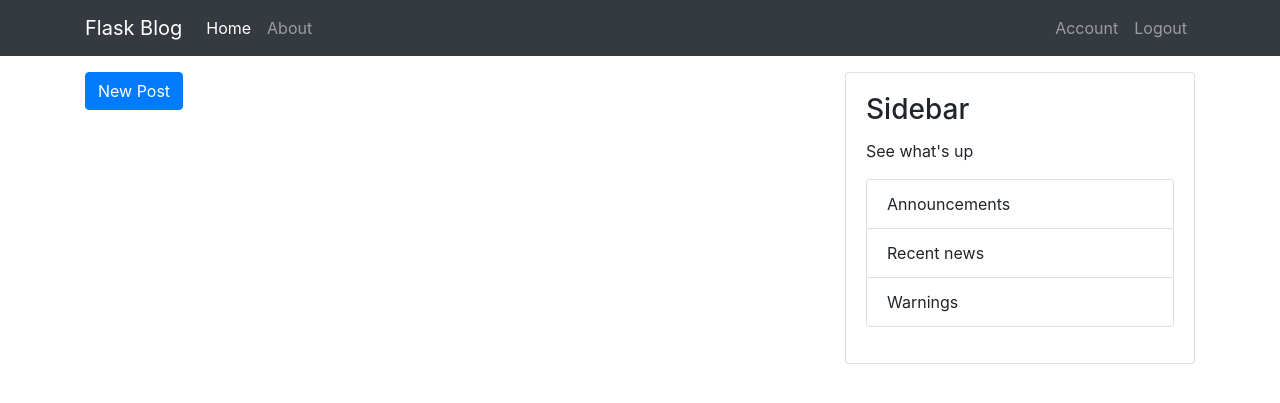
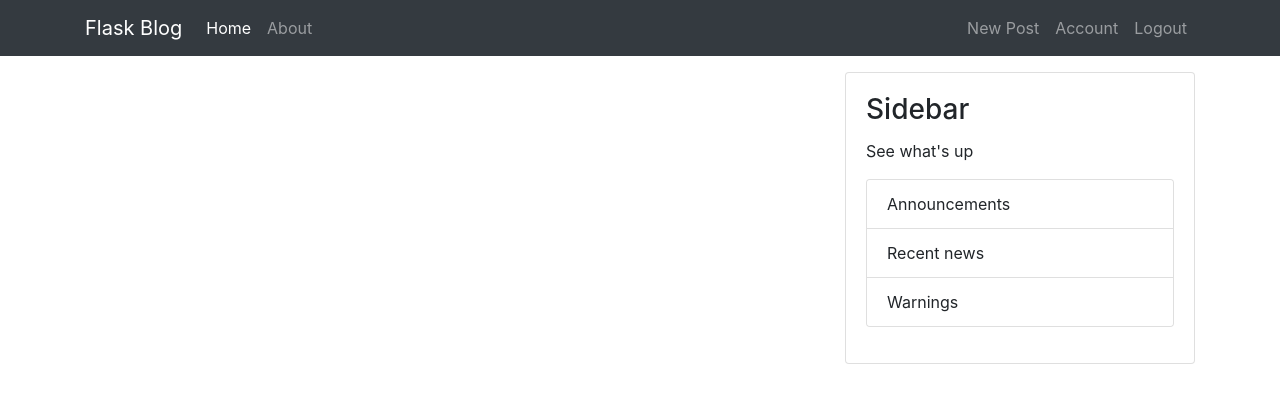
Before and after one commit to luciancic/flaskblog, a Flask app: page / in a window 1280 px wide. Shown: the top 403 px of the page. Run offline with Flask 2, Linux system fonts and the light colour scheme; the visitor is signed in with stand-in values (Sample User, id 1); data that the repository does not hold is empty; some libraries are stand-ins or nearby versions.

Commit message:
move new post link into header

```diff
--- a/flaskblog/templates/base.html
+++ b/flaskblog/templates/base.html
@@ -37,6 +37,7 @@
             <div class="collapse navbar-collapse" id="navbarSupportedContent">
                 <div class="nav navbar-nav ml-auto">
                     {% if current_user.is_authenticated %}
+                        <a class="nav-item nav-link" href="{{ url_for('new_post') }}">New Post</a>
                         <a class="nav-item nav-link {% if active_page == 'account' %} active {% endif %}" href="/account">Account</a>
                         <a class="nav-item nav-link" href="/logout">Logout</a>
                     {% else %}
--- a/flaskblog/templates/home.html
+++ b/flaskblog/templates/home.html
@@ -2,9 +2,6 @@
 {% set active_page = 'home' %}
 
 {% block content %}
-    {% if current_user.is_authenticated %}
-    <a class="btn btn-primary mt-3" href="{{ url_for('new_post') }}">New Post</a>
-    {% endif %}
     {% for post in posts %}
         <div class="card">
             <div class="card-body">
```
